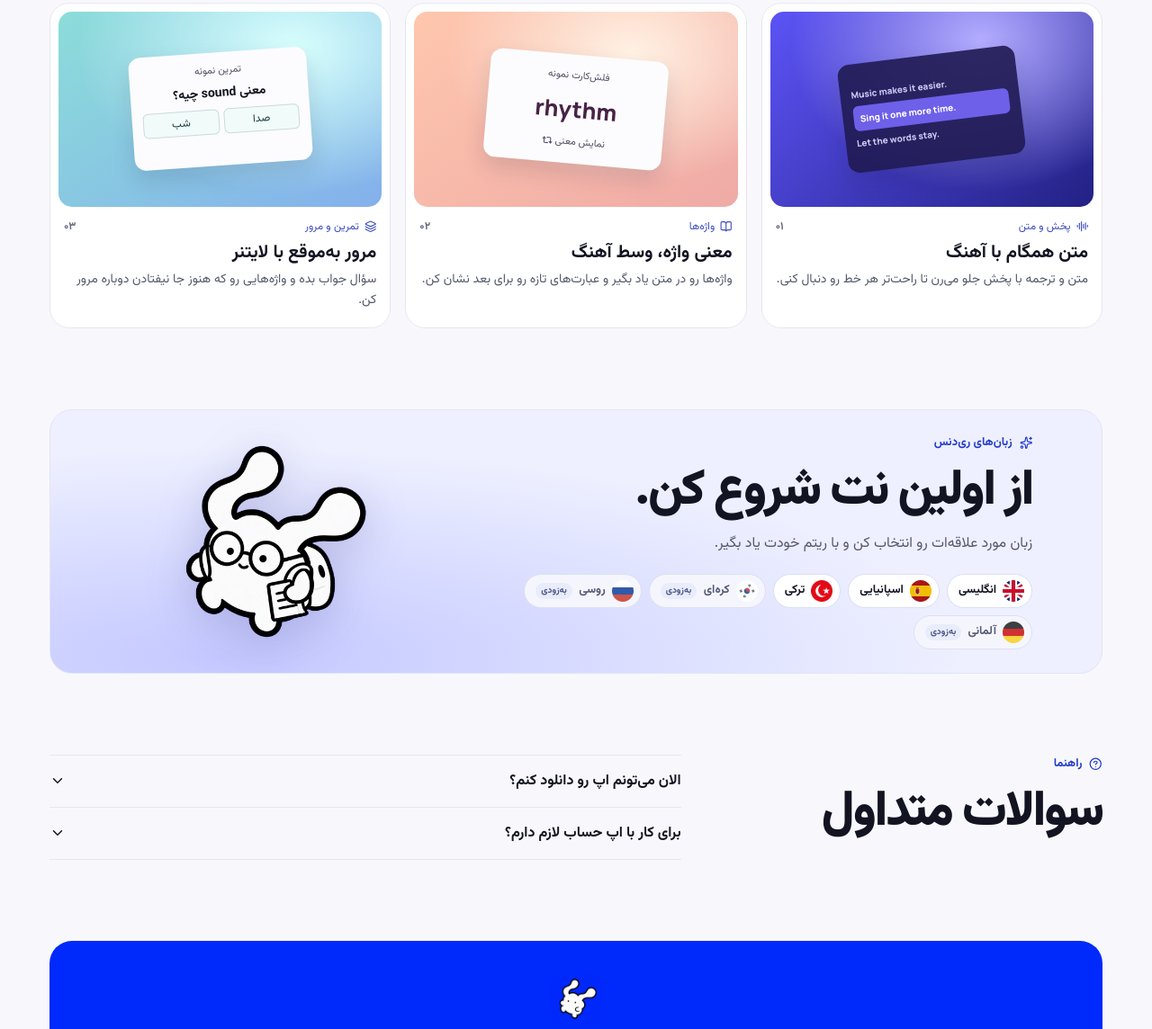
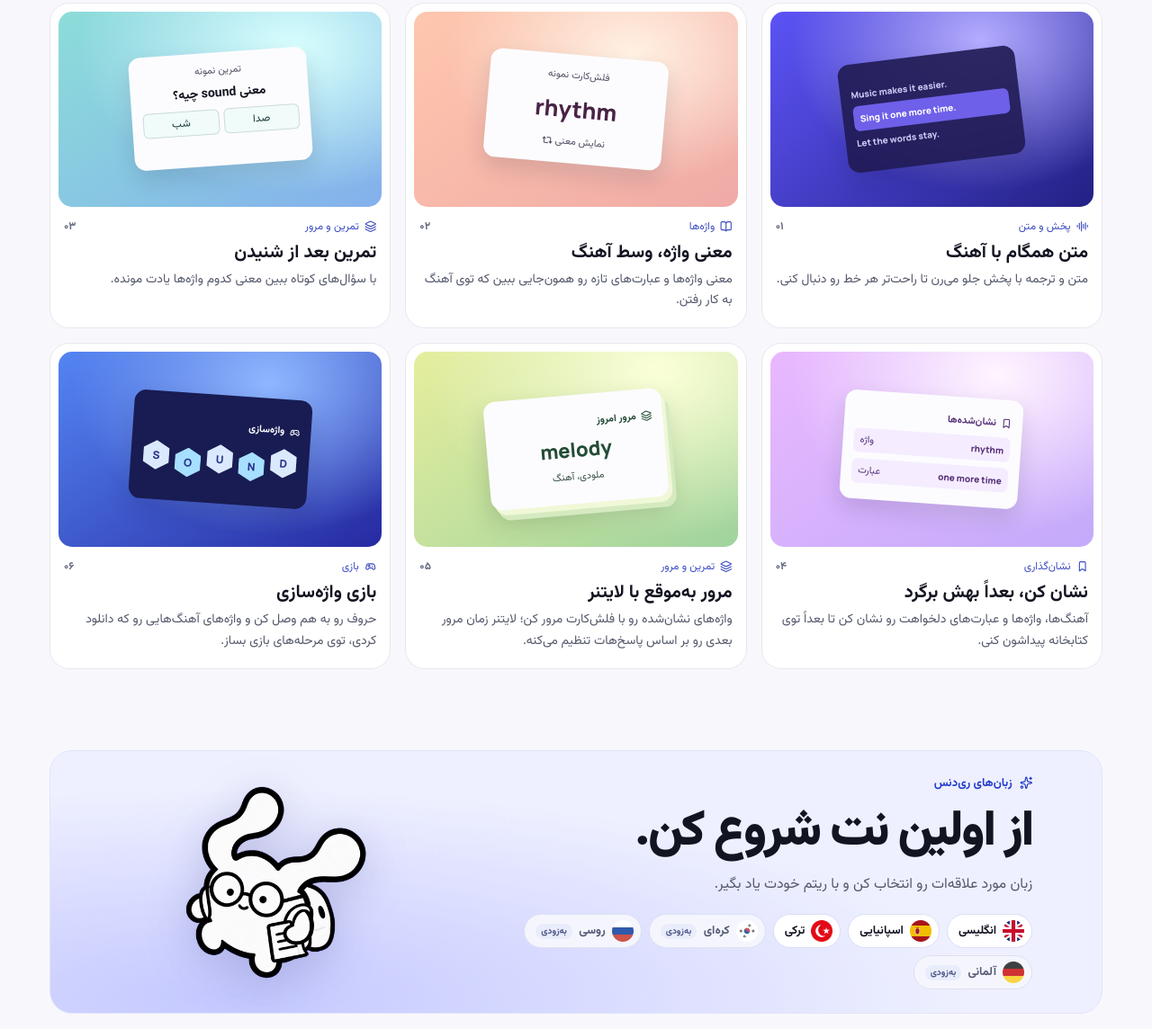
Before and after one commit to khodehydro/reedance-landingpage, a website built with Vite: page index.html in a window 1280 px wide. Shown: the part 688-1832 px from the top of the page at 90% size. Built offline with nearby package versions, Linux system fonts and the light colour scheme.

Commit message:
Update subscription FAQs and showcase more app features
Co-authored-by: arena-agent <297053741+arena-agent@users.noreply.github.com>

```diff
--- a/index.html
+++ b/index.html
@@ -61,8 +61,13 @@
         <div><span class="kicker"><svg class="icon" aria-hidden="true"><use href="/media/icons.svg#sparkles"/></svg> تجربهٔ ری‌دنس</span><h2 id="experience-title">از شنیدن تا یاد گرفتن.</h2></div>
         <p>چند لحظه با جزئیات ری‌دنس؛ گوش بده، معنی رو پیدا کن و ببین چقدر یادت مونده.</p>
       </div>
-      <div class="filters" aria-label="فیلتر امکانات">
-        <button type="button" data-filter="all" aria-pressed="true">همه</button><button type="button" data-filter="listen" aria-pressed="false">پخش و متن</button><button type="button" data-filter="words" aria-pressed="false">واژه‌ها</button><button type="button" data-filter="review" aria-pressed="false">تمرین و مرور</button>
+      <div class="filters" role="group" aria-label="فیلتر امکانات">
+        <button type="button" data-filter="all" aria-pressed="true">همه</button>
+        <button type="button" data-filter="listen" aria-pressed="false">پخش و متن</button>
+        <button type="button" data-filter="words" aria-pressed="false">واژه‌ها</button>
+        <button type="button" data-filter="bookmark" aria-pressed="false">نشان‌گذاری</button>
+        <button type="button" data-filter="review" aria-pressed="false">تمرین و مرور</button>
+        <button type="button" data-filter="game" aria-pressed="false">بازی</button>
       </div>
       <div class="feature-grid">
         <article class="feature" data-category="listen">
@@ -77,14 +82,46 @@
             <button type="button" class="tile-ui word-card" aria-expanded="false" aria-controls="word-meaning"><span class="micro-label">فلش‌کارت نمونه</span><strong lang="en" dir="ltr">rhythm</strong><span id="word-meaning" hidden>ریتم، ضرب‌آهنگ</span><span class="word-prompt">نمایش معنی <svg class="icon" aria-hidden="true"><use href="/media/icons.svg#repeat-2"/></svg></span></button>
           </div>
           <div class="feature-label"><span><svg class="icon" aria-hidden="true"><use href="/media/icons.svg#book-open"/></svg> واژه‌ها</span><b>۰۲</b></div>
-          <h3>معنی واژه، وسط آهنگ</h3><p>واژه‌ها رو در متن یاد بگیر و عبارت‌های تازه رو برای بعد نشان کن.</p>
+          <h3>معنی واژه، وسط آهنگ</h3><p>معنی واژه‌ها و عبارت‌های تازه رو همون‌جایی ببین که توی آهنگ به کار رفتن.</p>
         </article>
         <article class="feature" data-category="review">
           <div class="tile tile-review">
             <div class="tile-ui quiz"><span class="micro-label">تمرین نمونه</span><strong>معنی <bdi lang="en">sound</bdi> چیه؟</strong><div class="answers"><button type="button" data-answer="true">صدا</button><button type="button" data-answer="false">شب</button></div><span class="feedback" role="status"></span></div>
           </div>
           <div class="feature-label"><span><svg class="icon" aria-hidden="true"><use href="/media/icons.svg#layers"/></svg> تمرین و مرور</span><b>۰۳</b></div>
-          <h3>مرور به‌موقع با لایتنر</h3><p>سؤال جواب بده و واژه‌هایی رو که هنوز جا نیفتادن دوباره مرور کن.</p>
+          <h3>تمرین بعد از شنیدن</h3><p>با سؤال‌های کوتاه ببین معنی کدوم واژه‌ها یادت مونده.</p>
+        </article>
+        <article class="feature" data-category="bookmark">
+          <div class="tile tile-bookmark" aria-hidden="true">
+            <div class="tile-ui mini-library">
+              <div class="mini-heading"><svg class="icon"><use href="/media/icons.svg#bookmark"/></svg> نشان‌شده‌ها</div>
+              <div class="mini-entry"><bdi lang="en">rhythm</bdi><span>واژه</span></div>
+              <div class="mini-entry"><bdi lang="en">one more time</bdi><span>عبارت</span></div>
+            </div>
+          </div>
+          <div class="feature-label"><span><svg class="icon" aria-hidden="true"><use href="/media/icons.svg#bookmark"/></svg> نشان‌گذاری</span><b>۰۴</b></div>
+          <h3>نشان کن، بعداً بهش برگرد</h3><p>آهنگ‌ها، واژه‌ها و عبارت‌های دلخواهت رو نشان کن تا بعداً توی کتابخانه پیداشون کنی.</p>
+        </article>
+        <article class="feature" data-category="review">
+          <div class="tile tile-leitner" aria-hidden="true">
+            <div class="tile-ui mini-leitner">
+              <div class="mini-heading"><svg class="icon"><use href="/media/icons.svg#layers"/></svg> مرور امروز</div>
+              <div class="leitner-word" lang="en" dir="ltr">melody</div>
+              <span class="mini-translation">ملودی، آهنگ</span>
+            </div>
+          </div>
+          <div class="feature-label"><span><svg class="icon" aria-hidden="true"><use href="/media/icons.svg#layers"/></svg> تمرین و مرور</span><b>۰۵</b></div>
+          <h3>مرور به‌موقع با لایتنر</h3><p>واژه‌های نشان‌شده رو با فلش‌کارت مرور کن؛ لایتنر زمان مرور بعدی رو بر اساس پاسخ‌هات تنظیم می‌کنه.</p>
+        </article>
+        <article class="feature" data-category="game">
+          <div class="tile tile-game" aria-hidden="true">
+            <div class="tile-ui mini-game">
+              <div class="mini-heading"><svg class="icon"><use href="/media/icons.svg#gamepad"/></svg> واژه‌سازی</div>
+              <div class="game-letters" lang="en" dir="ltr"><span>S</span><span>O</span><span>U</span><span>N</span><span>D</span></div>
+            </div>
+          </div>
+          <div class="feature-label"><span><svg class="icon" aria-hidden="true"><use href="/media/icons.svg#gamepad"/></svg> بازی</span><b>۰۶</b></div>
+          <h3>بازی واژه‌سازی</h3><p>حروف رو به هم وصل کن و واژه‌های آهنگ‌هایی رو که دانلود کردی، توی مرحله‌های بازی بساز.</p>
         </article>
       </div>
     </section>
@@ -112,8 +149,22 @@
       <div class="faq-layout">
         <div><span class="kicker"><svg class="icon" aria-hidden="true"><use href="/media/icons.svg#circle-help"/></svg> راهنما</span><h2 id="faq-title">سوالات متداول</h2></div>
         <div class="questions">
-          <details><summary>الان می‌تونم اپ رو دانلود کنم؟ <svg class="icon" aria-hidden="true"><use href="/media/icons.svg#chevron-down"/></svg></summary><p>برای دانلود و نصب نسخهٔ اندروید، به <a href="https://cafebazaar.ir/app/com.hydro.reedance">صفحهٔ ری‌دنس در بازار</a> برو.</p></details>
-          <details><summary>برای کار با اپ حساب لازم دارم؟ <svg class="icon" aria-hidden="true"><use href="/media/icons.svg#chevron-down"/></svg></summary><p>نسخهٔ فعلی اندروید حساب کاربری یا همگام‌سازی ابری نداره. پیشرفت تمرین‌ها و نشان‌ها روی دستگاه ذخیره می‌شن.</p></details>
+          <details>
+            <summary>آیا همهٔ آهنگ‌ها پریمیوم هستن؟ <svg class="icon" aria-hidden="true"><use href="/media/icons.svg#chevron-down"/></svg></summary>
+            <p>نه، آهنگ‌های رایگان هم وجود دارن.</p>
+          </details>
+          <details>
+            <summary>برای کار با اپ حساب لازم دارم؟ <svg class="icon" aria-hidden="true"><use href="/media/icons.svg#chevron-down"/></svg></summary>
+            <p>نسخهٔ فعلی اندروید حساب کاربری یا همگام‌سازی ابری نداره. پیشرفت تمرین‌ها و نشان‌ها روی دستگاه ذخیره می‌شن.</p>
+          </details>
+          <details>
+            <summary>هزینهٔ اشتراک چقدره؟ <svg class="icon" aria-hidden="true"><use href="/media/icons.svg#chevron-down"/></svg></summary>
+            <p>قیمت به‌روز اشتراک رو در بخش اشتراکِ اپ ببین.</p>
+          </details>
+          <details>
+            <summary>خرید اقساطی ممکنه؟ <svg class="icon" aria-hidden="true"><use href="/media/icons.svg#chevron-down"/></svg></summary>
+            <p>اگر گزینهٔ اسنپ‌پی در بخش اشتراک برات فعال باشه، می‌تونی هزینه رو قسطی پرداخت کنی.</p>
+          </details>
         </div>
       </div>
     </section>
--- a/src/style.css
+++ b/src/style.css
@@ -57,6 +57,9 @@ h1,h2,h3,p{margin:0}
 .tile-listen{background:radial-gradient(ellipse at 65% 15%,#b4adff,transparent 64%),linear-gradient(135deg,#5c53f6,#232184)}
 .tile-words{background:radial-gradient(ellipse at 67% 22%,#fff2e4,transparent 60%),linear-gradient(145deg,#ffc7ae,#efaaa6)}
 .tile-review{background:radial-gradient(ellipse at 72% 19%,#d9fffe,transparent 65%),linear-gradient(145deg,#8cddd9,#84b0ec)}
+.tile-bookmark{background:radial-gradient(ellipse at 70% 12%,#fff5ff,transparent 65%),linear-gradient(145deg,#e9b8ff,#c3aafa)}
+.tile-leitner{background:radial-gradient(ellipse at 75% 10%,#fbffd9,transparent 67%),linear-gradient(145deg,#e6ee9d,#9fd39e)}
+.tile-game{background:radial-gradient(ellipse at 65% 16%,#8fb7ff,transparent 66%),linear-gradient(145deg,#5485f3,#272aa1)}
 .tile-ui{width:min(100%,198px);min-height:121px;border-radius:13px;padding:12px;background:#fcfcff;box-shadow:0 11px 25px #16163122}
 .lyric-sample{background:#201b54e8;color:#cbc8f4;display:grid;align-content:center;gap:6px;font:700 10px Manrope,sans-serif;transform:rotate(-7deg)}
 .lyric-sample strong{background:#6e60e9;padding:7px;border-radius:6px;color:#fff}
@@ -71,6 +74,18 @@ h1,h2,h3,p{margin:0}
 .answers button{flex:1;font-size:12px;border:1px solid #cbdada;background:#f0fbfa;border-radius:6px;padding:4px;color:#193e3d}
 .answers button.correct{background:#baefde}.answers button.incorrect{background:#ffd9dd;color:#772639}
 .feedback{min-height:1.4em}
+.mini-library,.mini-leitner,.mini-game{display:grid;align-content:center;gap:7px;font-size:11px}
+.mini-heading{display:flex;align-items:center;gap:5px;font-weight:700}
+.mini-library{color:#573079;transform:rotate(4deg)}
+.mini-entry{display:flex;align-items:center;justify-content:space-between;gap:5px;border-radius:6px;background:#f5edff;padding:5px 7px}
+.mini-entry bdi{font:700 10px Manrope,sans-serif}
+.mini-leitner{color:#244d36;text-align:center;box-shadow:4px 6px #f0f8d8,8px 12px #d5eac0,0 14px 27px #263d2c35;transform:rotate(-5deg)}
+.leitner-word{font:800 22px Manrope,sans-serif}
+.mini-translation{color:#385244}
+.mini-game{background:#181c52;color:#fff;transform:rotate(4deg)}
+.game-letters{display:grid;grid-template-columns:repeat(5,minmax(0,1fr));gap:3px;margin-top:4px;font:800 12px Manrope,sans-serif}
+.game-letters span{display:grid;place-items:center;aspect-ratio:1;background:#dbe9ff;color:#27348c;clip-path:polygon(50% 0,94% 25%,94% 75%,50% 100%,6% 75%,6% 25%)}
+.game-letters span:nth-child(even){margin-top:6px;background:#a6dfff}
 .feature-label{display:flex;align-items:center;justify-content:space-between;margin:13px 6px 4px;font-size:12px;color:#3d4dc1}
 .feature-label span{display:flex;align-items:center;gap:6px}
 .feature-label b{color:#656a7f}
@@ -93,7 +108,6 @@ h1,h2,h3,p{margin:0}
 .questions summary svg{transition:transform .2s ease}
 .questions details[open] summary svg{transform:rotate(180deg)}
 .questions p{color:var(--muted);font-size:15px;line-height:1.8;padding-bottom:15px}
-.questions p a{color:#233cca;text-decoration:underline;text-underline-offset:3px}
 .android-panel{background:var(--blue);text-align:center;color:white;border-radius:25px;padding:37px 16px 41px;display:grid;justify-items:center}
 .android-panel img{border-radius:16px;margin-bottom:12px}
 .android-label{display:inline-flex;gap:8px;align-items:center;font-size:12px;background:#17194f7d;border:1px solid #ffffff45;border-radius:99px;padding:4px 9px}
```
Also changed, not shown: public/media/icons.svg.
